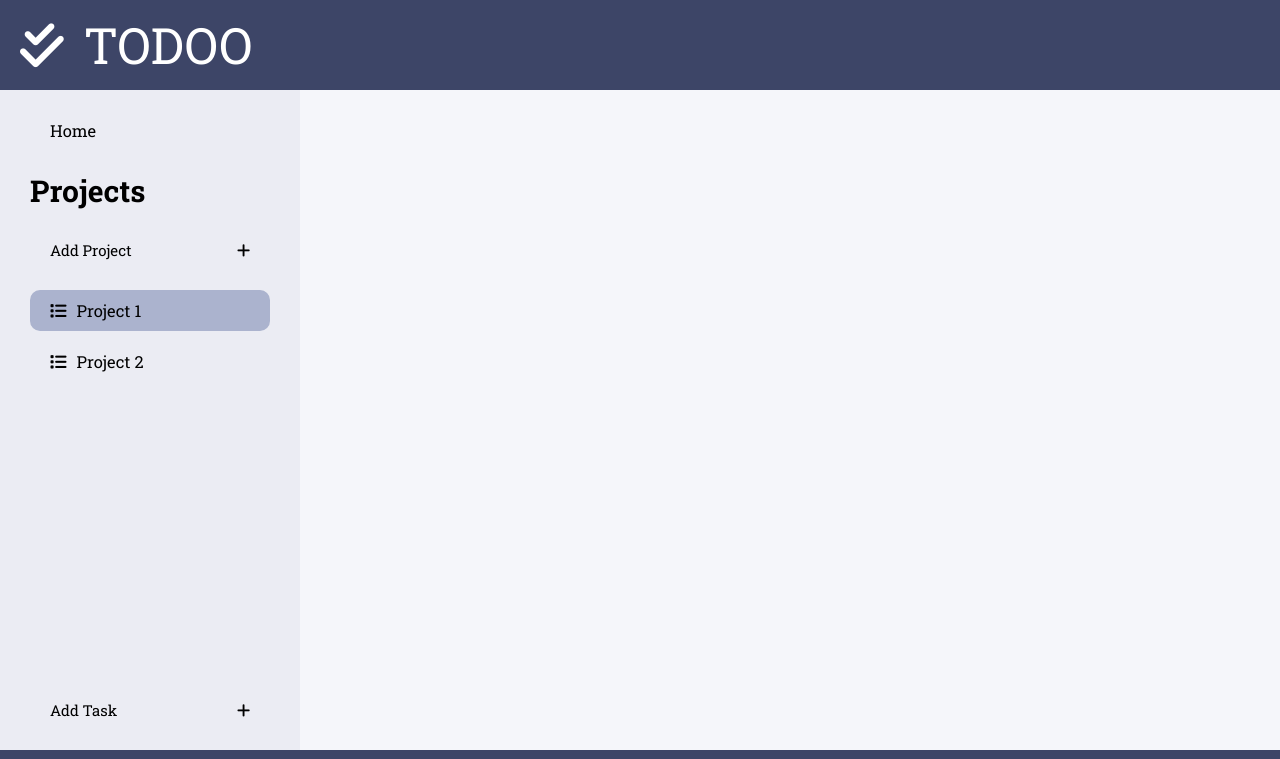
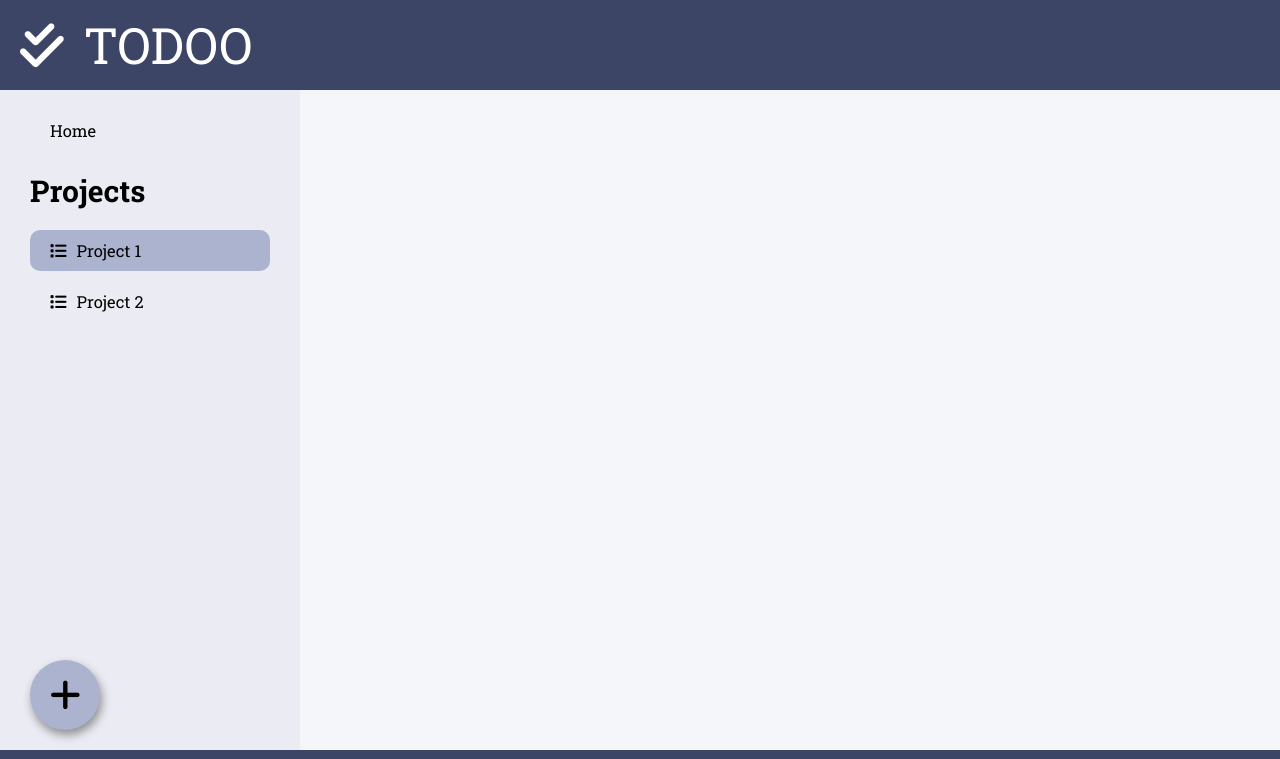
Before and after one commit to kennethlorenz/todolist, a website built with webpack: page dist/index.html in a window 1280 px wide. Shown: the top 759 px of the page. Built offline with nearby package versions, Linux system fonts and the light colour scheme.

Commit message:
replace add task and add project to one add button

```diff
--- a/src/style.css
+++ b/src/style.css
@@ -53,8 +53,8 @@ header {
 
 header,
 .sidebar,
-.sidebar ul,
-.sidebar .project,
+.projects,
+.project,
 footer {
   display: flex;
 }
@@ -71,46 +71,46 @@ footer {
   font-size: 3rem;
 }
 
-#addProject,
-#addTask {
-  font-size: 1.5rem;
+#add {
+  font-size: 3.5rem;
   display: flex;
   padding: 1rem 2rem;
   align-items: center;
   justify-content: space-between;
+  width: 7rem;
+  height: 7rem;
+  border-radius: 5rem;
+  background-color: var(--light);
+  cursor: pointer;
+  box-shadow: 0.2rem 0.5rem 1rem rgba(0, 0, 0, 0.4);
 }
 
-#addTask {
+#add {
   margin-top: auto;
 }
 
-.sidebar ul {
+.projects {
   flex-direction: column;
   gap: 1rem;
-}
-
-.projects {
   height: 30rem;
   overflow: auto;
   overflow-x: hidden;
 }
 
-.sidebar .project,
+.project,
 #home {
   gap: 1rem;
   padding: 1rem 2rem;
   font-size: 1.65rem;
 }
 
-.sidebar .project .delete {
+.project .delete {
   margin-left: auto;
   display: none;
 }
 
 .selected,
 .project:hover,
-#addProject:hover,
-#addTask:hover,
 #home:hover,
 .selected {
   background-color: var(--light);
@@ -119,9 +119,8 @@ footer {
 }
 
 .project:active,
-#addProject:active,
 #home:active,
-#addTask:active {
+#add:active {
   background-color: var(--medium);
 }
 
```
Also changed, not shown: dist/index.html.
